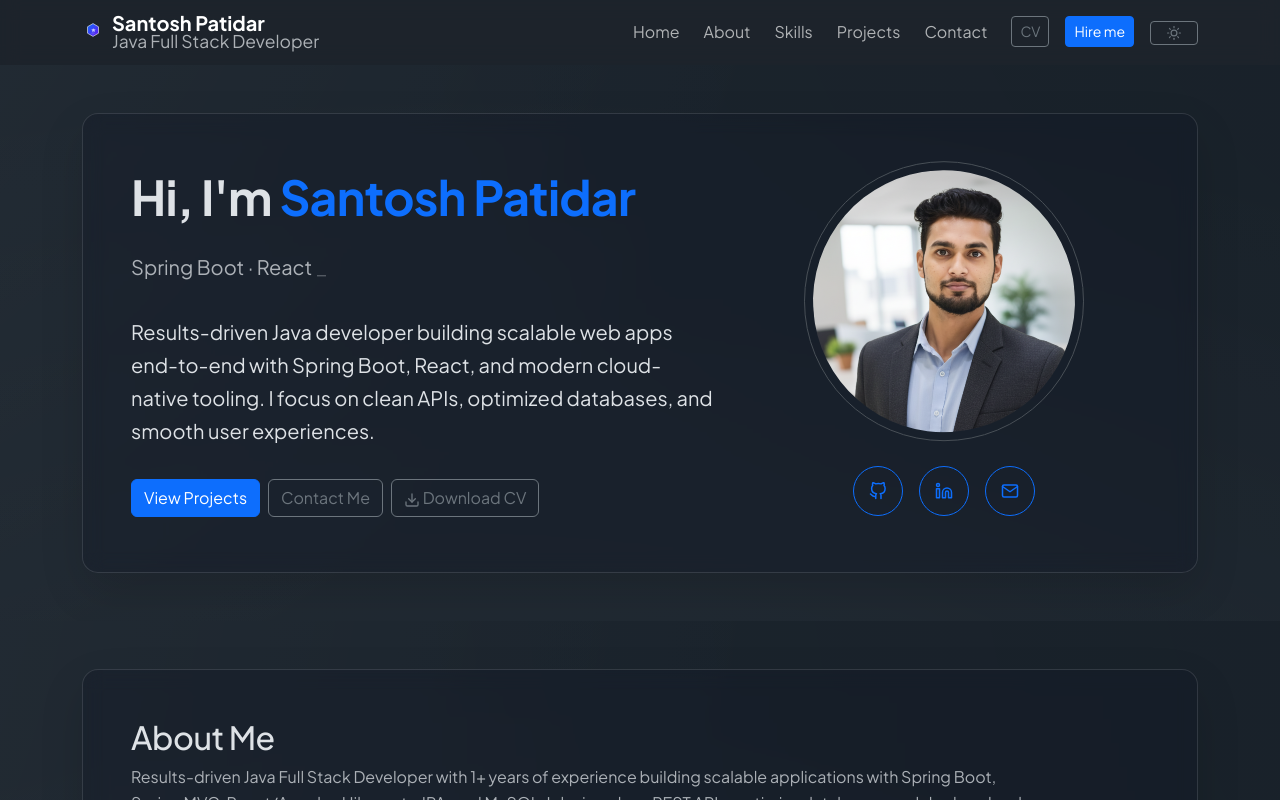
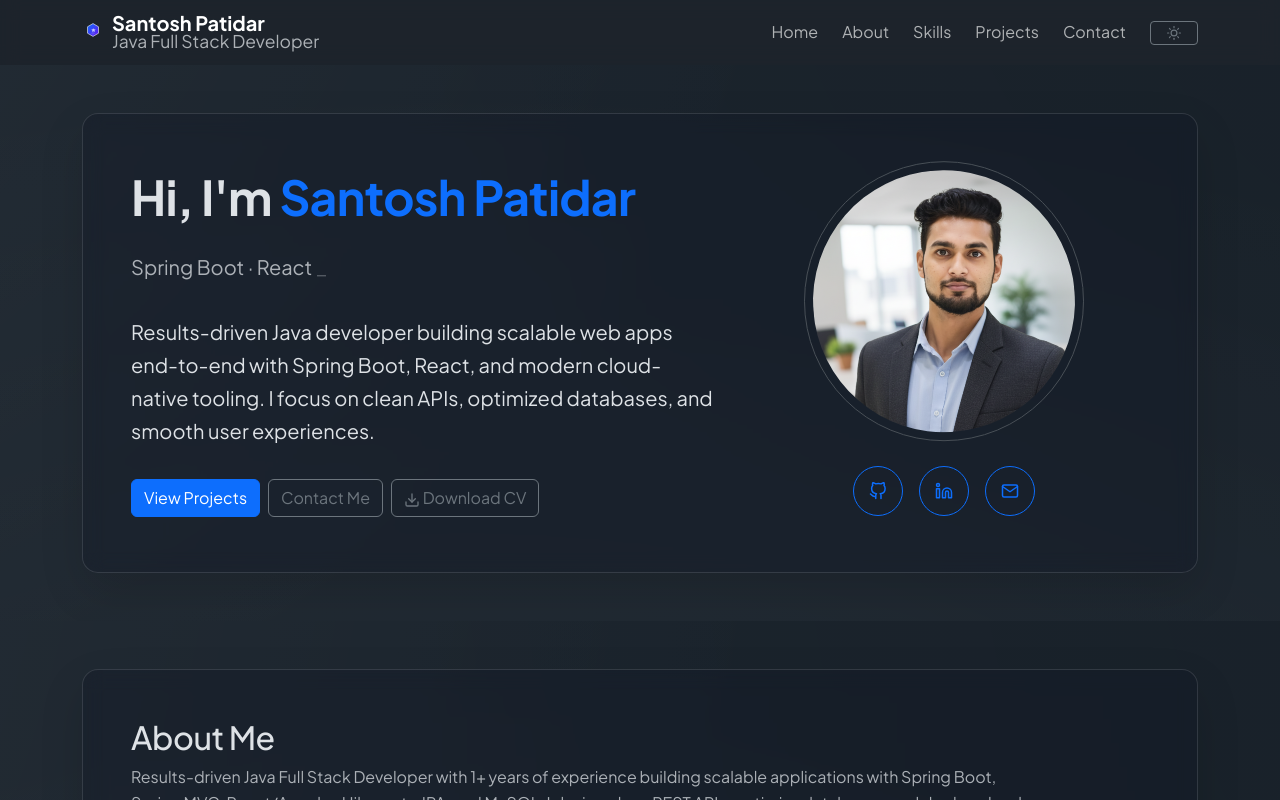
Before and after one commit to Santu-developer/my-webfolio, a React (Vite) app: page / in a window 1280 px wide. Shown: the top 800 px of the page. Built offline with nearby package versions, Linux system fonts and the light colour scheme.

Commit message:
Update navbar links and normalize line endings

```diff
--- a/src/components/Navbar.jsx
+++ b/src/components/Navbar.jsx
@@ -41,7 +41,11 @@ export default function Navbar() {
     <header className="sticky-top">
       <nav className={`navbar navbar-expand-lg glass-nav ${scrolled ? 'is-scrolled' : ''}`}>
         <div className="container">
-          <a href="#home" onClick={onNavClick('home')} className="navbar-brand d-flex align-items-center gap-2">
+          <a
+            href="#home"
+            onClick={onNavClick('home')}
+            className="navbar-brand d-flex align-items-center gap-2"
+          >
             <LogoMark size={22} />
             <span className="d-flex flex-column lh-1">
               <strong className="fw-bold">Santosh Patidar</strong>
@@ -63,30 +67,12 @@ export default function Navbar() {
             <ul className="navbar-nav ms-auto mb-2 mb-lg-0 align-items-lg-center gap-lg-2">
               {ITEMS.map((item) => (
                 <li key={item.id} className="nav-item">
-                  <a
-                    className="nav-link"
-                    href={`#${item.id}`}
-                    onClick={onNavClick(item.id)}
-                  >
+                  <a className="nav-link" href={`#${item.id}`} onClick={onNavClick(item.id)}>
                     {item.label}
                   </a>
                 </li>
               ))}
-              <li className="nav-item">
-                <a href="/cv" className="btn btn-outline-secondary btn-sm ms-lg-2" title="View CV">
-                  CV
-                </a>
-              </li>
-              <li className="nav-item">
-                <a
-                  href="#contact"
-                  onClick={onNavClick('contact')}
-                  className="btn btn-primary btn-sm ms-lg-2"
-                  title="Hire me"
-                >
-                  Hire me
-                </a>
-              </li>
+
               <li className="nav-item ms-lg-2">
                 <DarkModeToggle />
               </li>
```
